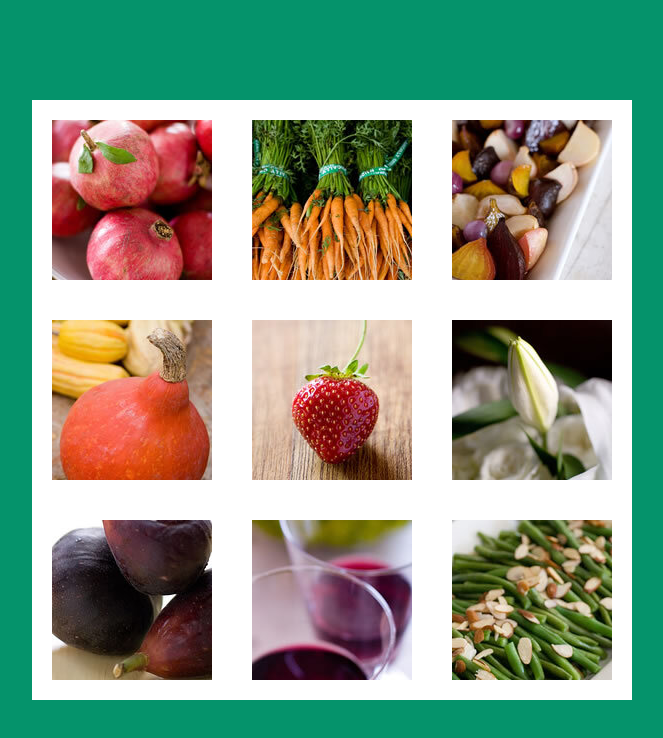
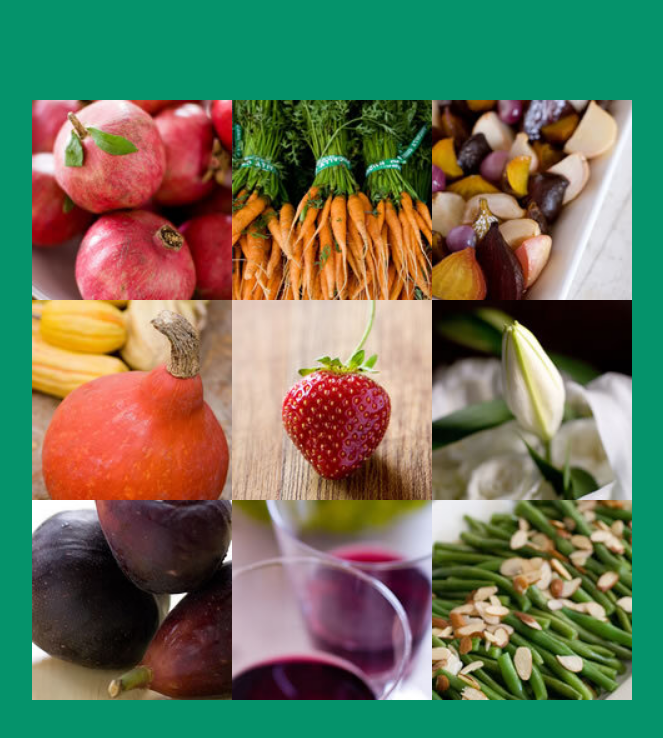
Before and after one commit to ANAWARdev/fruitlegume, a plain HTML site: page index.html in a window 1280 px wide. Shown: the whole page, without its empty margins (308-971 px from the left). Drawn offline with Linux system fonts and the light colour scheme.

Commit message:
presque fini

```diff
--- a/index.html
+++ b/index.html
@@ -9,95 +9,95 @@
 <body>
     <section>
         <!--div*9>(nav>ul>li*3>a)+img-->
-      <div>
+      <div class="top">
         <nav>
             <ul>
-                <li><a href="#"></a></li>
-                <li><a href="#"></a></li>
-                <li><a href="#"></a></li>
+                <li><a href="#">mon choix</a></li>
+                <li><a href="#">mon choix </a></li>
+                <li><a href="#"> mon choix</a></li>
             </ul>
         </nav>
-        <img src="../fruitlegume/images/10.jpg" alt="">
+        <img src="images/10.jpg">
       </div>
-      <div>
+      <div class="droite">
         <nav>
             <ul>
-                <li><a href="#"></a></li>
-                <li><a href="#"></a></li>
-                <li><a href="#"></a></li>
+                <li><a href="#">mon choix</a></li>
+                <li><a href="#">mon choix</a></li>
+                <li><a href="#">mon choix</a></li>
             </ul>
         </nav>
-        <img src="../fruitlegume/images/20.jpg" alt="">
+        <img src="images/20.jpg" alt="">
       </div>
-      <div>
+      <div class="bottom">
         <nav>
             <ul>
-                <li><a href="#"></a></li>
-                <li><a href="#"></a></li>
-                <li><a href="#"></a></li>
+                <li><a href="#">mon choix</a></li>
+                <li><a href="#">mon choix</a></li>
+                <li><a href="#">mon choix</a></li>
             </ul>
         </nav>
-        <img src="../fruitlegume/images/30.jpg" alt="">
+        <img src="images/30.jpg" alt="">
       </div>
-      <div>
+      <div class="gauche">
         <nav>
             <ul>
-                <li><a href="#"></a></li>
-                <li><a href="#"></a></li>
-                <li><a href="#"></a></li>
+                <li><a href="#">mon choix</a></li>
+                <li><a href="#">mon choix</a></li>
+                <li><a href="#">mon choix</a></li>
             </ul>
         </nav>
-        <img src="../fruitlegume/images/40.jpg" alt="">
+        <img src="images/40.jpg" alt="">
       </div>
-      <div>
+      <div class="top">
         <nav>
             <ul>
-                <li><a href="#"></a></li>
-                <li><a href="#"></a></li>
-                <li><a href="#"></a></li>
+                <li><a href="#">mon choix</a></li>
+                <li><a href="#">mon choix</a></li>
+                <li><a href="#">mon choix</a></li>
             </ul>
         </nav>
-        <img src="../fruitlegume/images/50.jpg" alt="">
+        <img src="images/50.jpg" alt="">
       </div>
-      <div>
+      <div class="droite">
         <nav>
             <ul>
-                <li><a href="#"></a></li>
-                <li><a href="#"></a></li>
-                <li><a href="#"></a></li>
+                <li><a href="#">mon choix</a></li>
+                <li><a href="#">mon choix</a></li>
+                <li><a href="#">mon choix</a></li>
             </ul>
         </nav>
-        <img src="../fruitlegume/images/60.jpg" alt="">
+        <img src="images/60.jpg" alt="">
       </div>
-      <div>
+      <div class="bottom">
         <nav>
             <ul>
-                <li><a href="#"></a></li>
-                <li><a href="#"></a></li>
-                <li><a href="#"></a></li>
+                <li><a href="#">mon choix</a></li>
+                <li><a href="#">mon choix</a></li>
+                <li><a href="#">mon choix</a></li>
             </ul>
         </nav>
-        <img src="../fruitlegume/images/70.jpg" alt="">
+        <img src="images/70.jpg" alt="">
       </div>
-      <div>
+      <div class="gauche">
         <nav>
             <ul>
-                <li><a href="#"></a></li>
-                <li><a href="#"></a></li>
-                <li><a href="#"></a></li>
+                <li><a href="#">mon choix</a></li>
+                <li><a href="#">mon choix</a></li>
+                <li><a href="#">mon choix</a></li>
             </ul>
         </nav>
-        <img src="../fruitlegume/images/80.jpg" alt="">
+        <img src="images/80.jpg" alt="">
       </div>
-      <div>
+      <div class="top">
         <nav>
             <ul>
-                <li><a href="#"></a></li>
-                <li><a href="#"></a></li>
-                <li><a href="#"></a></li>
+                <li><a href="#">mon choix</a></li>
+                <li><a href="#">mon choix</a></li>
+                <li><a href="#">mon choix</a></li>
             </ul>
         </nav>
-        <img src="../fruitlegume/images/90.jpg" alt="">
+        <img src="images/90.jpg" alt="">
       </div>
     </section>
 </body>
--- a/style.css
+++ b/style.css
@@ -1,6 +1,13 @@
 * {
     margin: 0px;
     padding: 0px;
+}
+ul {
+    list-style: none;
+}
+
+a {
+    text-decoration: none;
 }
  body {
     background-color: rgb(5, 147, 107);
@@ -11,12 +18,11 @@
  }
  body section {
     display: flex;
-    justify-content: center;
-    align-items: center;
     flex-wrap: wrap;
     width: 600px;
     height: 600px;
-    background-color: white;
+
+
 }
 body section div {
     display: flex;
@@ -24,13 +30,53 @@ body section div {
     align-items: center;
     width: 200px;
     height: 200px;
+    position: relative;
+    overflow: hidden;
+    background-color: rgb(238, 231, 231, 1);
+
+
 }
 
-body section div nav ul {
-    list-style: none;
+body section div img {
+    width: 100%;
+    position: absolute;
+    top:0;
+    left: 0;
+    transition: 0.5s;
 }
 
-body section div nav ul li a img {
-    width: 200px;
-    height: 200px;
+body section nav ul li a {
+    font-family: Arial;
+    font-size:20px ;
+
 }
+body section .top:hover img{
+    transform:translateY(-90%);
+
+}
+body section .droite:hover img{
+    transform:translateX(90%);
+
+}
+body section .bottom:hover img{
+    transform:translateY(90%);
+}
+body section .gauche:hover img{
+    transform:translateX(90%);
+}
+body section .top:hover img{
+    transform:translateY(-90%);
+
+}
+body section .droite:hover img{
+    transform:translateX(90%);
+
+}
+body section .bottom:hover img{
+    transform:translateY(90%);}
+
+body section .gauche:hover img{
+    transform:translateX(-90%);
+}
+body section .top:hover img{
+    transform:translateY(-90%);}
```
